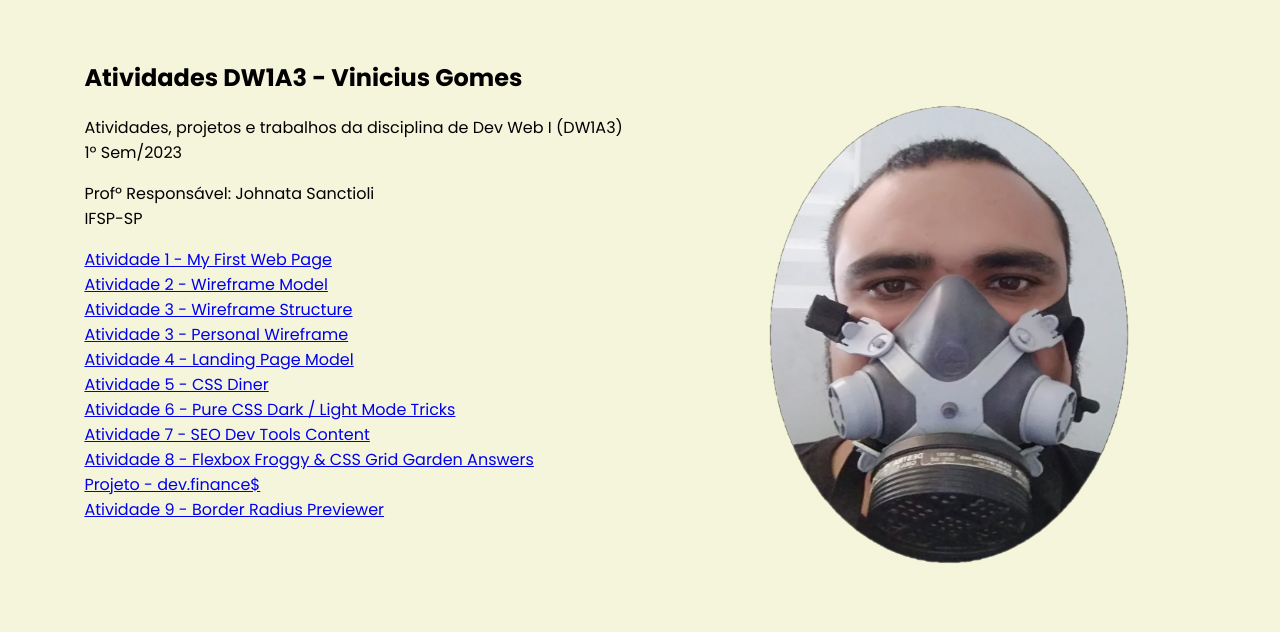
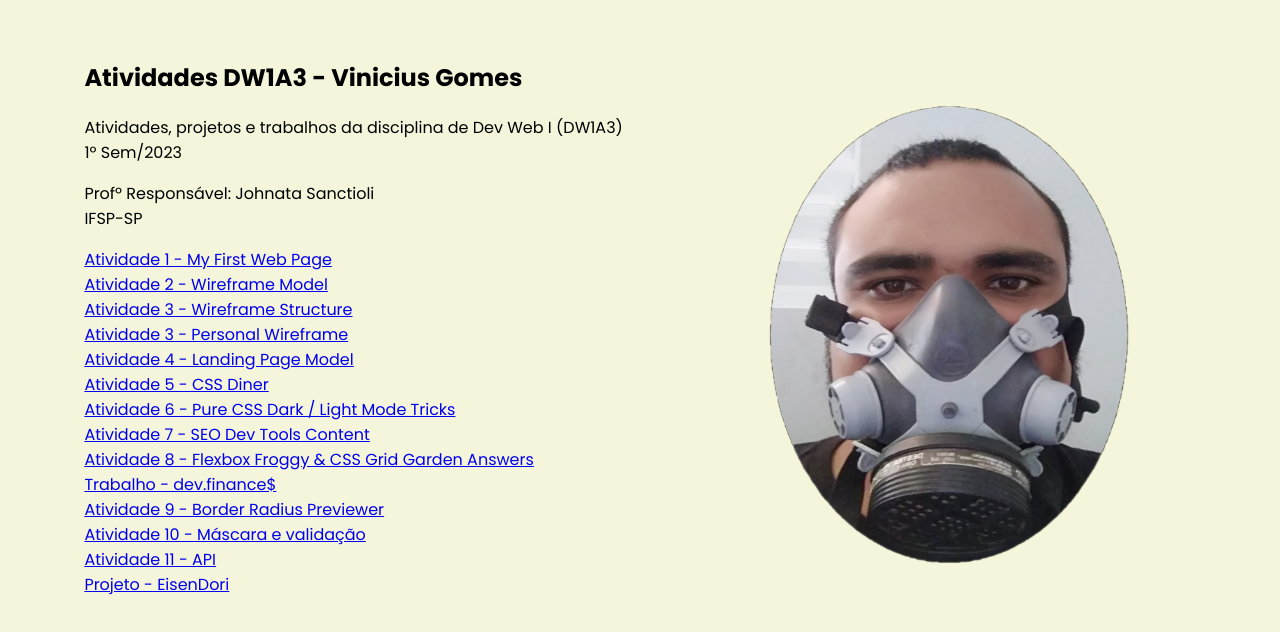
Before and after one commit to Vini39th/DW1A3, a plain HTML site: page index.html in a window 1280 px wide. Drawn offline with Linux system fonts and the light colour scheme.

Commit message:
commit26586

```diff
--- a/index.html
+++ b/index.html
@@ -22,8 +22,11 @@
                     <a href="atividades/A6/index.html" target="_blank" title="Atividade 6"> Atividade 6 - Pure CSS Dark / Light Mode Tricks<br></a>
                     <a href="atividades/A7/indexA7.html" target="_blank" title="Atividade 7"> Atividade 7 - SEO Dev Tools Content<br></a>
                     <a href="atividades/A8/indexA8.html" target="_blank" title="Atividade 8"> Atividade 8 - Flexbox Froggy & CSS Grid Garden Answers<br></a>
-                <a href="atividades/A9/indexA9.html" target="_blank" title="Projeto - dev.finance$"> Projeto - dev.finance$<br></a>
+                    <a href="atividades/A9/indexA9.html" target="_blank" title="Trabalho - dev.finance$"> Trabalho - dev.finance$<br></a>
                     <a href="atividades/A10/indexA10.html" target="_blank" title="Atividade 9"> Atividade 9 - Border Radius Previewer<br></a>
+                    <a href="atividades/A11/indexA11.html" target="_blank" title="Atividade 10"> Atividade 10 - Máscara e validação<br></a>
+                    <a href="atividades/A12/indexA12.html" target="_blank" title="Atividade 11"> Atividade 11 - API<br></a>
+                    <a href="atividades/A13/indexA13.html" target="_blank" title="Projeto - EisenDori"> Projeto - EisenDori<br></a>
                 </aside>
                 <article class="Circle-Photo">
                     <img src="./assets_index/circle photo.png" alt="Circle-Photo-Profile">
```
Also changed, not shown: atividades/A11/indexA11.html (added), atividades/A11/scriptA11.js (added), atividades/A11/styleA11.css (added), atividades/A12/indexA12.html (added), atividades/A12/scriptA12.js (added), atividades/A12/styleA12.css (added), atividades/A13/indexA13.html (added), atividades/A13/scriptA13.js (added), atividades/A13/styleA13.css (added). Lines whose indentation alone changed are shown as unchanged.
